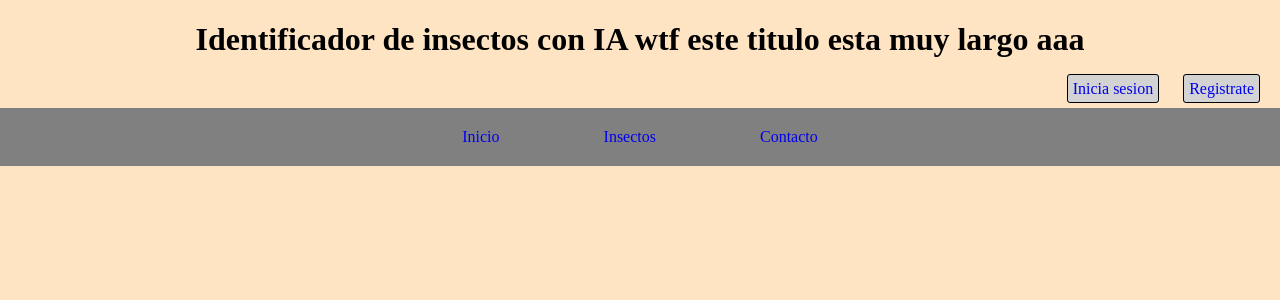
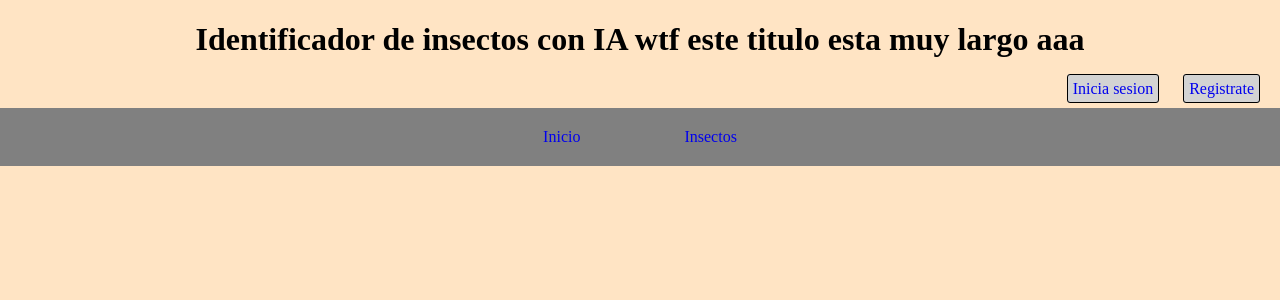
Before and after one commit to MartinME01/ProyectoModularInsectos, a Django app: template inicio/templates/inicio/base.html in a window 1280 px wide. Shown: the top 300 px of the page. Run offline with Django 5.2, Linux system fonts and the light colour scheme; the template is opened without the code that fills it, so the values that code supplies are empty.

Commit message:
Se modifico el el template inicio.html y se agrego la carpeta imagenes en la carpeta static de la aplicacion inicio

```diff
--- a/inicio/templates/inicio/base.html
+++ b/inicio/templates/inicio/base.html
@@ -22,7 +22,6 @@
     <nav class="lista">
         <a href="{% url 'inicio' %}">Inicio</a>
         <a href="{% url 'insectos' %}">Insectos</a>
-        <a href="{% url 'contacto' %}">Contacto</a>
     </nav>
 
     {% block content %}{% endblock %}
```
Also changed, not shown: inicio/static/imagenes/paisaje.jpeg (added).
